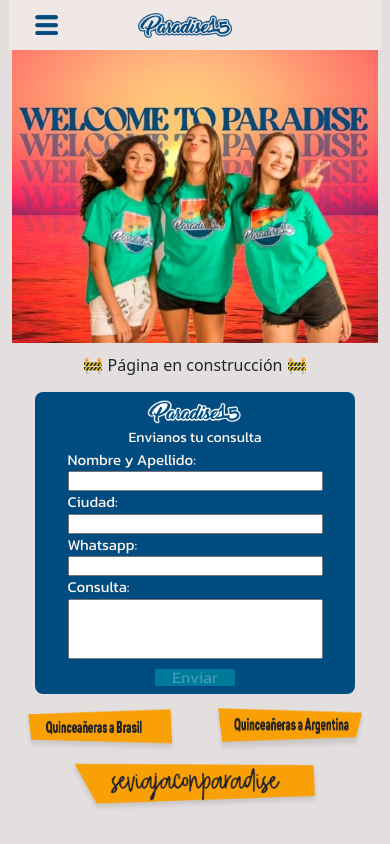
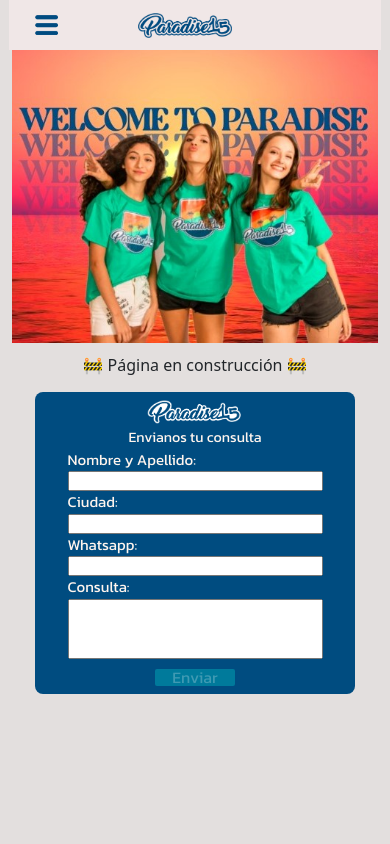
Before and after one commit to MarcosRios2000/Paradise15, a React (Create React App) app in the folder client/: page / in a window 390 px wide. Shown: the top 844 px of the page. Built offline with nearby package versions, Linux system fonts and the light colour scheme; a web font is replaced by a local one.

Commit message:
last version fix responsive

```diff
--- a/client/src/Components/carousel/carousel.jsx
+++ b/client/src/Components/carousel/carousel.jsx
@@ -18,8 +18,8 @@ export function Carousel() {
         <div className="carousel-inner">
           <div className="carousel-item active" data-bs-interval="3000" >
             <picture>
-            <source srcSet={ImgResponsive1} media='(max-width: 360px)' />
-            <source srcSet={ImgResponsive1} media='(max-width: 600px)' />
+            <source srcSet={ImgResponsive1} media='(max-width: 360px)'/>
+            <source srcSet={ImgResponsive1} media='(max-width: 600px)'/>
             <img src={Img2} className="d-block w-100 " alt='img not found' />
             </picture>
           </div>
--- a/client/src/Components/form/Form.css
+++ b/client/src/Components/form/Form.css
@@ -200,10 +200,10 @@
 
 @media (max-width: 620px) {
 
-  /* .together-waves {
+  .together-waves {
+    background-position: 0% 400%;
     background-image: url('../../assets/images/wavesResponsive.png');
-    background-position: 0% 100%;
-  } */
+  }
 
   .logoFooter {
     margin-top: -400px;
@@ -221,19 +221,23 @@
   }
 }
 
-/* @media (max-height: 600px) {
+@media (max-width: 720px){
   .together-waves {
-    background-position: 0% 120%;
+    background-image: url('../../assets/images/wavesResponsive.png');
+    min-height: 1560px;
   }
-} */
+  .btns {
+    margin-top: 50%;
+  }
+}
 
-/* @media (max-width: 600px){
+@media (max-height: 600px) {
   .together-waves {
-    background-position: 0% -300%;
-    background-size: cover;
-    background-repeat: no-repeat;
+    background-image: url('../../assets/images/wavesResponsive.png');
+    min-height: 1550px;
   }
-} */
+}
+
 
 @media (max-width: 360px) {
 
@@ -281,11 +285,11 @@
 
 
 @media (max-width: 320px) {
-  /* .together-waves {
+  .together-waves {
     display: flex;
     background-image: url('../../assets/images/wavesResponsive.png');
     flex-direction: column;
     height: 100px;
-  } */
+  }
 
 }
```
